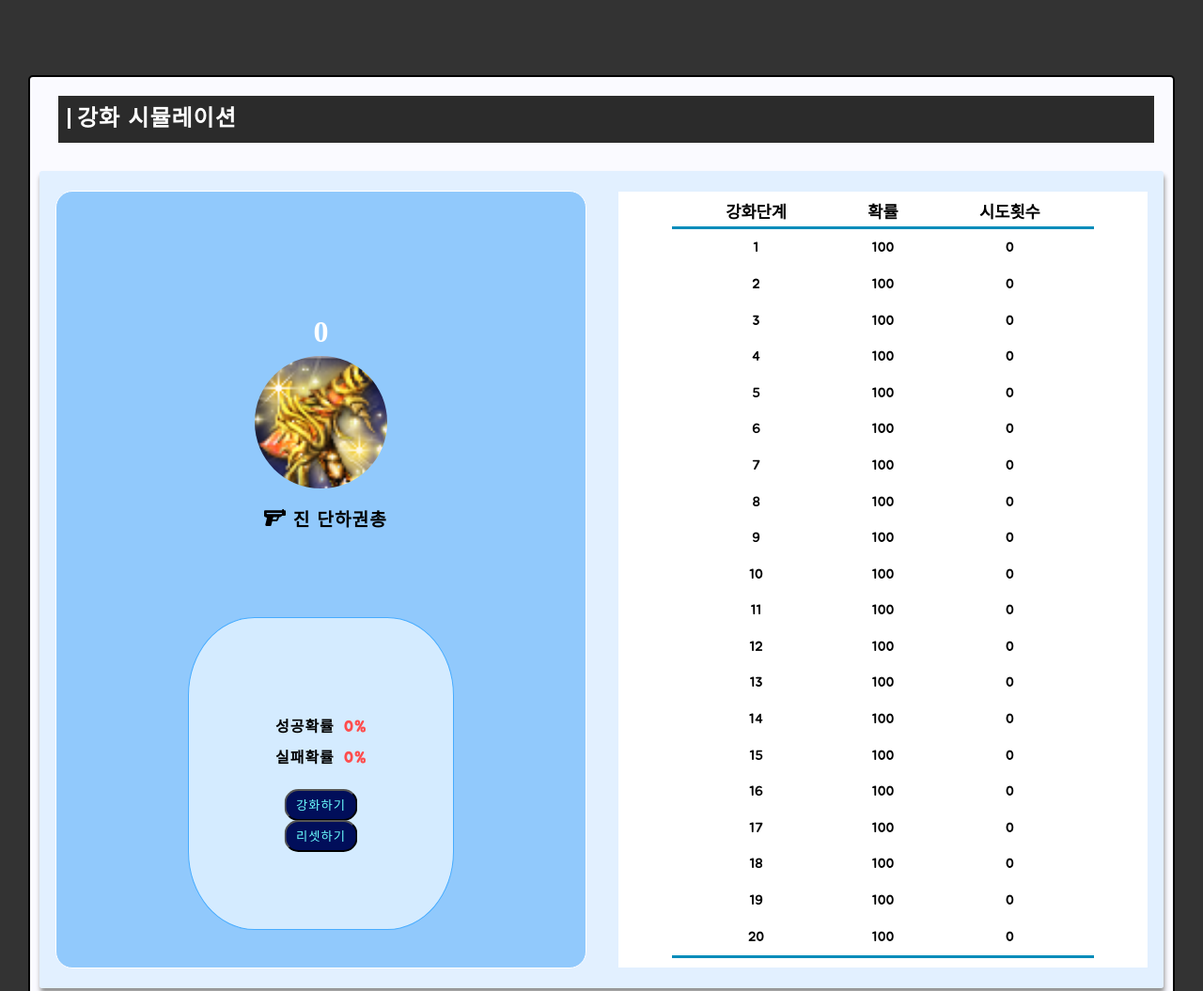
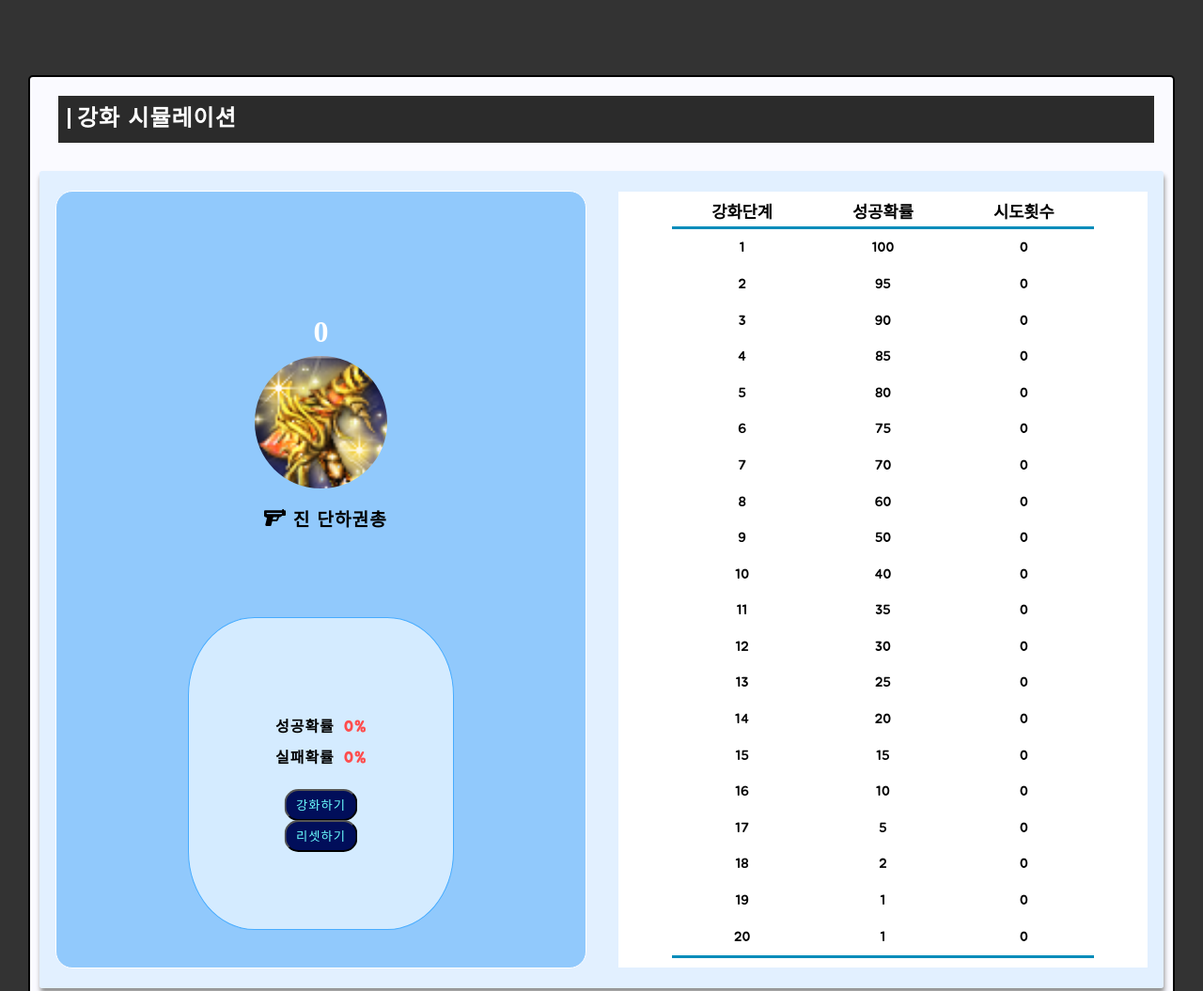
Before and after one commit to Lee-Sang-Beom/mini_js_project, a plain HTML site: page 강화 시뮬레이션/index.html in a window 1280 px wide. Shown: the top 1055 px of the page at 94% size. Drawn offline with Linux system fonts and the light colour scheme.

Commit message:
add func : upgrade (suceess and fail)

```diff
--- a/강화 시뮬레이션/index.html
+++ b/강화 시뮬레이션/index.html
@@ -60,7 +60,7 @@
                         <thead>
                             <tr>
                                 <th>강화단계</th>
-                                <th>확률</th>
+                                <th>성공확률</th>
                                 <th>시도횟수</th>
                             </tr>
                         </thead>
@@ -72,97 +72,97 @@
                             </tr>
                             <tr>
                                 <td>2</td>
-                                <td>100</td>
+                                <td>95</td>
                                 <td id="try_one_to_two">0</td>
                             </tr>
                             <tr>
                                 <td>3</td>
-                                <td>100</td>
+                                <td>90</td>
                                 <td id="try_two_to_three">0</td>
                             </tr>
                             <tr>
                                 <td>4</td>
-                                <td>100</td>
+                                <td>85</td>
                                 <td id="try_three_to_four">0</td>
                             </tr>
                             <tr>
                                 <td>5</td>
-                                <td>100</td>
+                                <td>80</td>
                                 <td id="try_four_to_five">0</td>
                             </tr>
                             <tr>
                                 <td>6</td>
-                                <td>100</td>
+                                <td>75</td>
                                 <td id="try_five_to_six">0</td>
                             </tr>
                             <tr>
                                 <td>7</td>
-                                <td>100</td>
+                                <td>70</td>
                                 <td id="try_six_to_seven">0</td>
                             </tr>
                             <tr>
                                 <td>8</td>
-                                <td>100</td>
+                                <td>60</td>
                                 <td id="try_seven_to_eight">0</td>
                             </tr>
                             <tr>
                                 <td>9</td>
-                                <td>100</td>
+                                <td>50</td>
                                 <td id="try_eight_to_nine">0</td>
                             </tr>
                             <tr>
                                 <td>10</td>
-                                <td>100</td>
+                                <td>40</td>
                                 <td id="try_nine_to_ten">0</td>
                             </tr>
                             <tr>
                                 <td>11</td>
-                                <td>100</td>
+                                <td>35</td>
                                 <td id="try_ten_to_eleven">0</td>
                             </tr>
                             <tr>
                                 <td>12</td>
-                                <td>100</td>
+                                <td>30</td>
                                 <td id="try_eleven_to_twelve">0</td>
                             </tr>
                             <tr>
                                 <td>13</td>
-                                <td>100</td>
+                                <td>25</td>
                                 <td id="try_twelve_to_thirteen">0</td>
                             </tr>
                             <tr>
                                 <td>14</td>
-                                <td>100</td>
+                                <td>20</td>
                                 <td id="try_thirteen_to_fourteen">0</td>
                             </tr>
                             <tr>
                                 <td>15</td>
-                                <td>100</td>
+                                <td>15</td>
                                 <td id="try_fourteen_to_fifteen">0</td>
                             </tr>
                             <tr>
                                 <td>16</td>
-                                <td>100</td>
+                                <td>10</td>
                                 <td id="try_fifteen_to_sixteen">0</td>
                             </tr>
                             <tr>
                                 <td>17</td>
-                                <td>100</td>
+                                <td>5</td>
                                 <td id="try_sixteen_to_seventeen">0</td>
                             </tr>
                             <tr>
                                 <td>18</td>
-                                <td>100</td>
+                                <td>2</td>
                                 <td id="try_seventeen_to_eighteen">0</td>
                             </tr>
                             <tr>
                                 <td>19</td>
-                                <td>100</td>
+                                <td>1</td>
                                 <td id="try_eighteen_to_nineteen">0</td>
                             </tr>
                             <tr>
                                 <td>20</td>
-                                <td>100</td>
+                                <td>1</td>
                                 <td id="try_nineteen_to_twenty">0</td>
                             </tr>
                         </tbody>
--- a/강화 시뮬레이션/script.js
+++ b/강화 시뮬레이션/script.js
@@ -10,6 +10,12 @@ const try_btn = document.getElementById('try_btn');
 
 // '리셋하기' 버튼
 const reset_btn = document.getElementById('reset_btn');
+
+// 단계별 성공확률
+const suceess_rate_array = [100,95,90,85,80,75,70,60,50,40,35,30,25,20,15,10,5,2,1,1];
+
+// 현재 강화단계
+let current_level = 0;
 
 // table 내, 강화시도 횟수 기록변수
 let try_zero_to_one= document.getElementById('try_zero_to_one');
@@ -34,15 +40,34 @@ let try_eighteen_to_nineteen = document.getElementById('try_eighteen_to_nineteen
 let try_nineteen_to_twenty = document.getElementById('try_nineteen_to_twenty');
 
 function try_upgrade(){
-    if(parseInt(current_reinforcement_level.innerHTML) < 20){
-        current_reinforcement_level.innerHTML = parseInt(current_reinforcement_level.innerHTML)+1;
+
+    // 성공 시도하고자 하는 확률상태
+    const suceess_try_rate =  suceess_rate_array[current_level];
+
+    // 1~100 까지의 숫자 (확률)
+    const random_value = Math.floor(Math.random()*100)+1;
+
+    if(random_value >= 1 && random_value <= suceess_try_rate){
+        // 강화 성공조건 : random_value가 sucess_try_rate 이하의 값을 가지는 경우
+        if(parseInt(current_reinforcement_level.innerHTML) < 20){
+            current_reinforcement_level.innerHTML = parseInt(current_reinforcement_level.innerHTML)+1;
+            alert("강화 성공");
+            current_level++;
+        } else{
+            alert("최대강화 상태입니다.");
+        }
     } else{
-        alert("최대강화 상태입니다.");
+        // 강화 실패조건 : random_value가 sucess_try_rate 초과의 값을 가지는 경우
+        alert("강화 실패");
+
     }
+
+
 }
 
 function try_reset(){
     current_reinforcement_level.innerHTML = 0;
+    current_level = 0;
 
 }
 /*add eventListener*/
```
